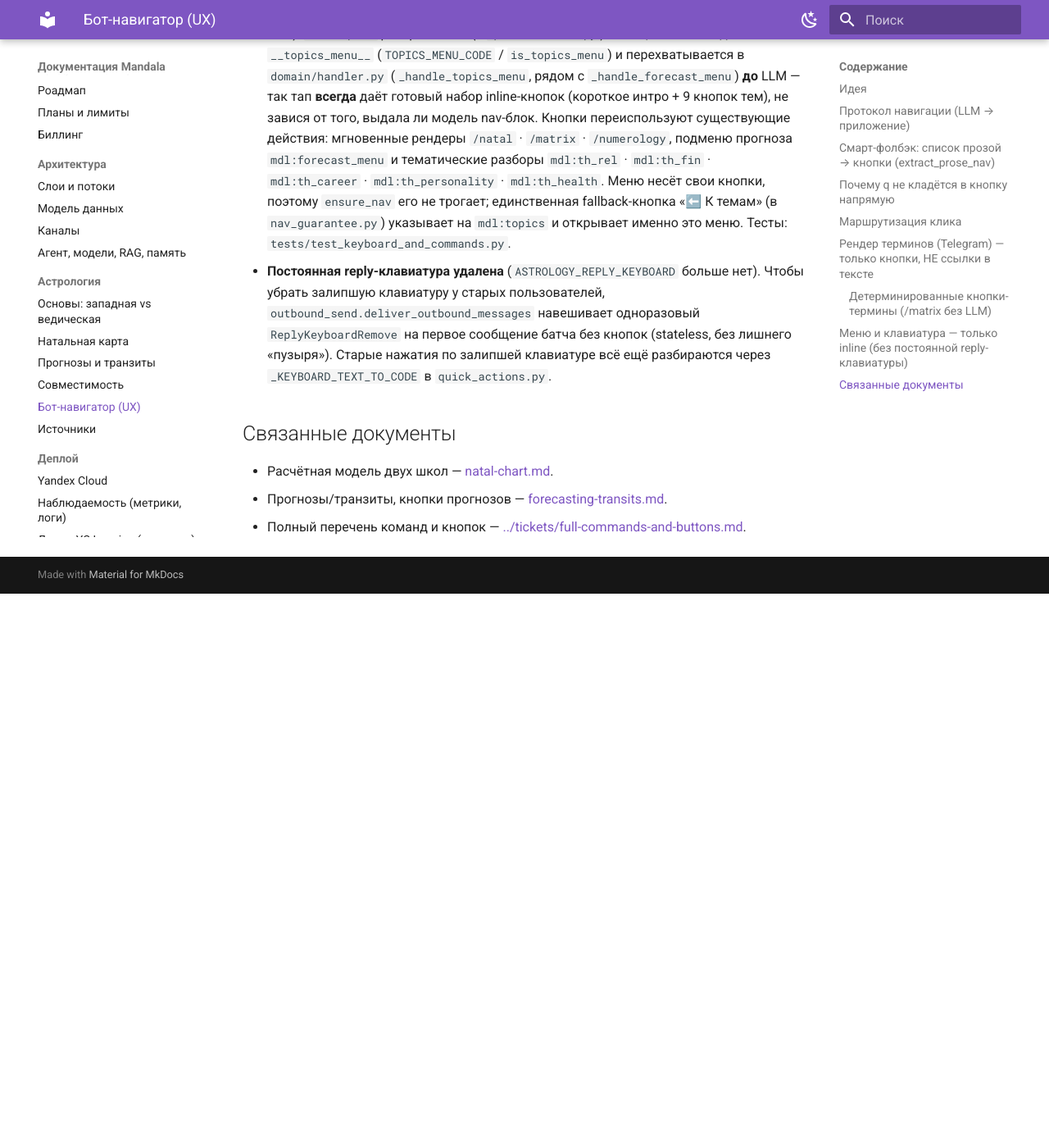
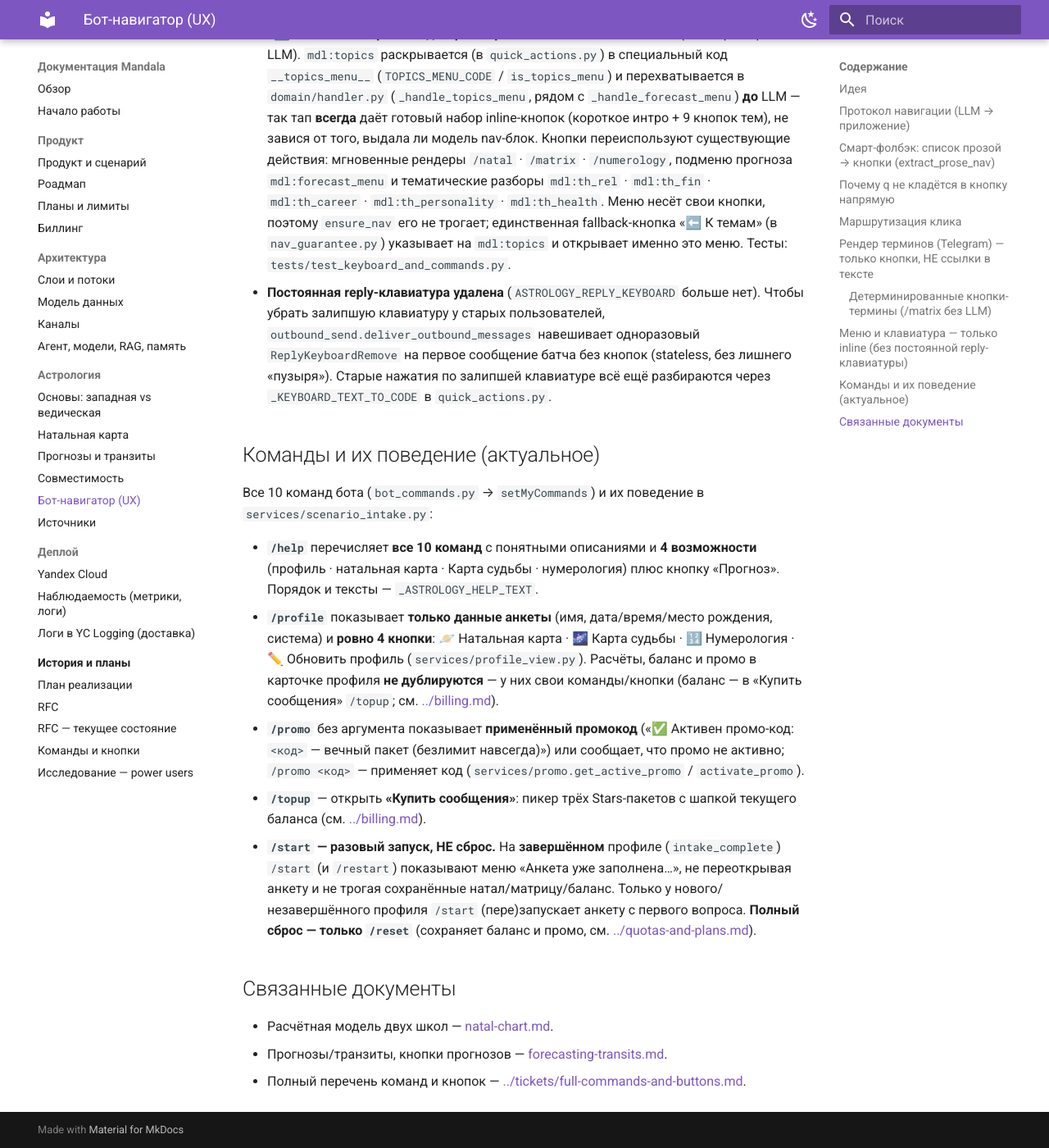
Before and after one commit to pandanax/mandala-api, an MkDocs documentation site: the page built from docs/astrology/navigator-ux.md, in a window 1280 px wide and 1400 px high, scrolled down 3284 px. Shown: the whole window at 82% size. Built offline with MkDocs 1.6.1 and Material for MkDocs 9.7.7, drawn with Linux system fonts in a browser that asks for light colours; before the commit the page ends 4008 px from its top, so only the background shows below that; some of the changed text lies outside the part shown.

Commit message:
docs: message-wallet UX refresh — «Купить сообщения» + balance in picker, /help/·/profile·/promo·/start behavior, term buttons

```diff
--- a/docs/astrology/navigator-ux.md
+++ b/docs/astrology/navigator-ux.md
@@ -91,7 +91,8 @@
 
 - **Статические точки входа живут в бургер-меню** (`setMyCommands` в `bot_commands.py`):
   «Натальная карта» (`/natal`), «Карта судьбы» (`/matrix`), «Нумерология» (`/numerology`),
-  «Прогноз» (`/forecast`), профиль/рестарт/help/промо/тарифы. Мгновенные детерминированные
+  «Прогноз» (`/forecast`), профиль/рестарт/help/промо/**«Купить сообщения»** (`/topup`,
+  бывш. «Тарифы»). Мгновенные детерминированные
   рендеры `/matrix` и `/numerology` — см. [numerology.md](numerology.md).
   `/natal` и `/forecast` больше не inline-кнопки под ответами — они обрабатываются в
   `domain/handler.py` **до** анкеты как навигация: `/natal` → LLM-разбор карты,
@@ -126,6 +127,30 @@
   по залипшей клавиатуре всё ещё разбираются через `_KEYBOARD_TEXT_TO_CODE` в
   `quick_actions.py`.
 
+## Команды и их поведение (актуальное)
+
+Все 10 команд бота (`bot_commands.py` → `setMyCommands`) и их поведение в
+`services/scenario_intake.py`:
+
+- **`/help`** перечисляет **все 10 команд** с понятными описаниями и **4 возможности**
+  (профиль · натальная карта · Карта судьбы · нумерология) плюс кнопку «Прогноз».
+  Порядок и тексты — `_ASTROLOGY_HELP_TEXT`.
+- **`/profile`** показывает **только данные анкеты** (имя, дата/время/место рождения,
+  система) и **ровно 4 кнопки**: 🪐 Натальная карта · 🌌 Карта судьбы · 🔢 Нумерология ·
+  ✏️ Обновить профиль (`services/profile_view.py`). Расчёты, баланс и промо в карточке
+  профиля **не дублируются** — у них свои команды/кнопки (баланс — в «Купить сообщения»
+  `/topup`; см. [../billing.md](../billing.md)).
+- **`/promo`** без аргумента показывает **применённый промокод** («✅ Активен промо-код:
+  `<код>` — вечный пакет (безлимит навсегда)») или сообщает, что промо не активно; `/promo
+  <код>` — применяет код (`services/promo.get_active_promo` / `activate_promo`).
+- **`/topup`** — открыть **«Купить сообщения»**: пикер трёх Stars-пакетов с шапкой текущего
+  баланса (см. [../billing.md](../billing.md)).
+- **`/start` — разовый запуск, НЕ сброс.** На **завершённом** профиле (`intake_complete`)
+  `/start` (и `/restart`) показывают меню «Анкета уже заполнена…», не переоткрывая анкету и
+  не трогая сохранённые натал/матрицу/баланс. Только у нового/незавершённого профиля `/start`
+  (пере)запускает анкету с первого вопроса. **Полный сброс — только `/reset`** (сохраняет
+  баланс и промо, см. [../quotas-and-plans.md](../quotas-and-plans.md)).
+
 ## Связанные документы
 
 - Расчётная модель двух школ — [natal-chart.md](natal-chart.md).
```
Also changed, not shown: docs/agent.md (+1 -1 lines), docs/astrology/numerology.md (+13 -9 lines), docs/billing.md (+17 -5 lines), docs/product.md (+15 -6 lines).
